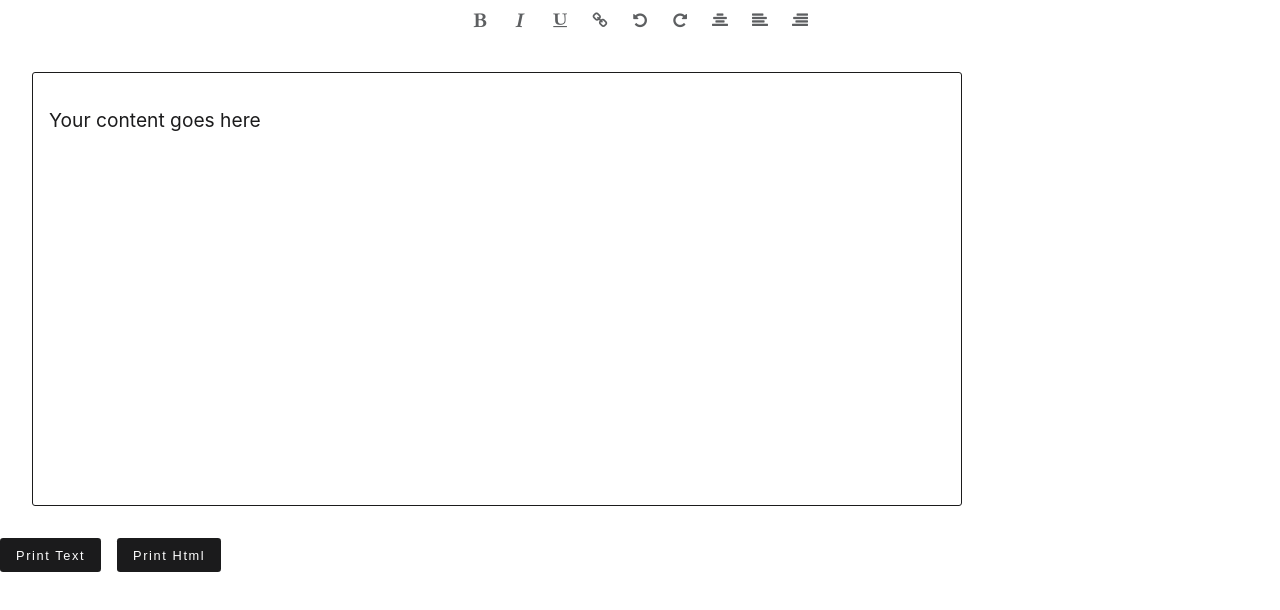
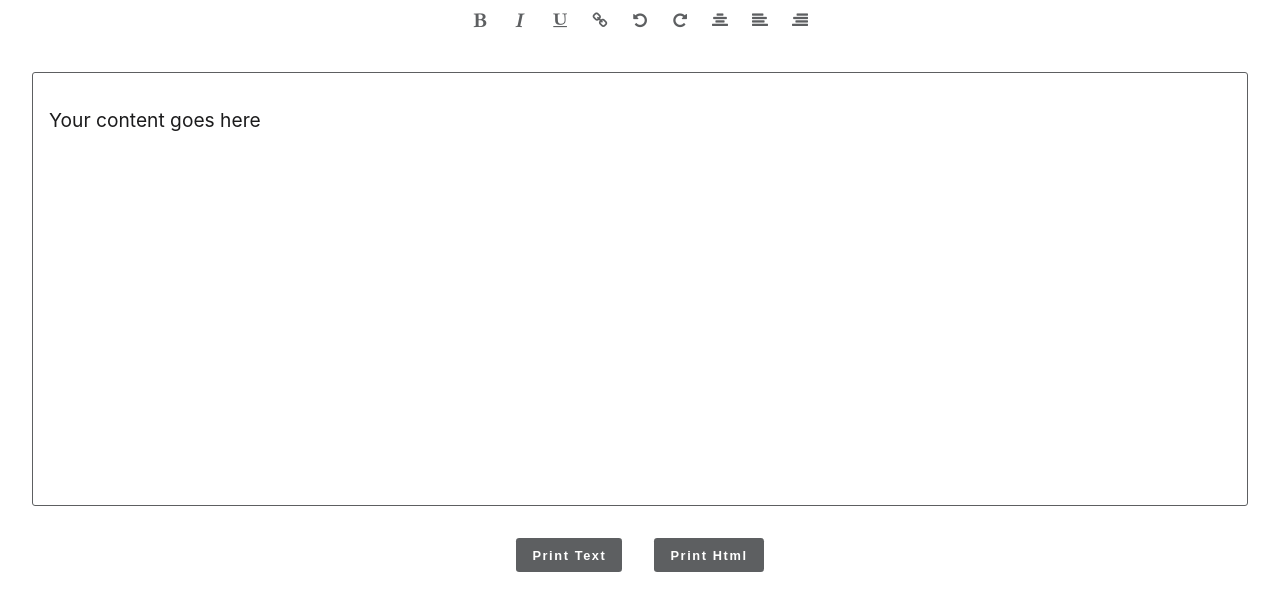
Before and after one commit to jash139/texteditor-app, a React (Create React App) app: page / in a window 1280 px wide. Shown: the top 610 px of the page. Built offline with nearby package versions, Linux system fonts and the light colour scheme.

Commit message:
Styling changes

```diff
--- a/src/components/TextEditor/TextEditor.css
+++ b/src/components/TextEditor/TextEditor.css
@@ -21,7 +21,7 @@
 }
 
 .text-editor{
-    border: 1px solid #1B1B1C;
+    border: 1px solid #5D5F61;
     border-radius: 3px;
     color: #1B1B1C;
     font-size: 1.2rem;
@@ -30,23 +30,19 @@
     outline: 0px solid transparent;
     padding: 1rem;
     overflow-y: auto;
-    width:70vw;
-}
-
-.text-editor:focus {
-    border: 1px solid #1B1B1C;
 }
 
 .print-button{
-    background-color: #1B1B1C;
+    background-color: #5D5F61;
     border: none;
     border-radius: .2rem;
     box-shadow: none;
     color: white;
     cursor: pointer;
     font-size: 0.8rem;
+    font-weight: 700;
     letter-spacing: .1rem;
-    margin-right: 1rem;
+    margin: 0 1rem;
     outline: none;
     padding: 0.6rem 1rem;
 }
--- a/src/components/TextEditor/TextEditor.js
+++ b/src/components/TextEditor/TextEditor.js
@@ -63,8 +63,10 @@ function TextEditor() {
                 <p>Your content goes here</p>
             </div>
 
-            <button className="print-button" onClick={getTextContent}>Print Text</button>
-            <button className="print-button" onClick={getInnerHtml}>Print Html</button>
+            <div style={{ display: "flex", justifyContent: "center" }}>
+                <button className="print-button" onClick={getTextContent}>Print Text</button>
+                <button className="print-button" onClick={getInnerHtml}>Print Html</button>
+            </div>
         </React.Fragment>
     );
 }
```
